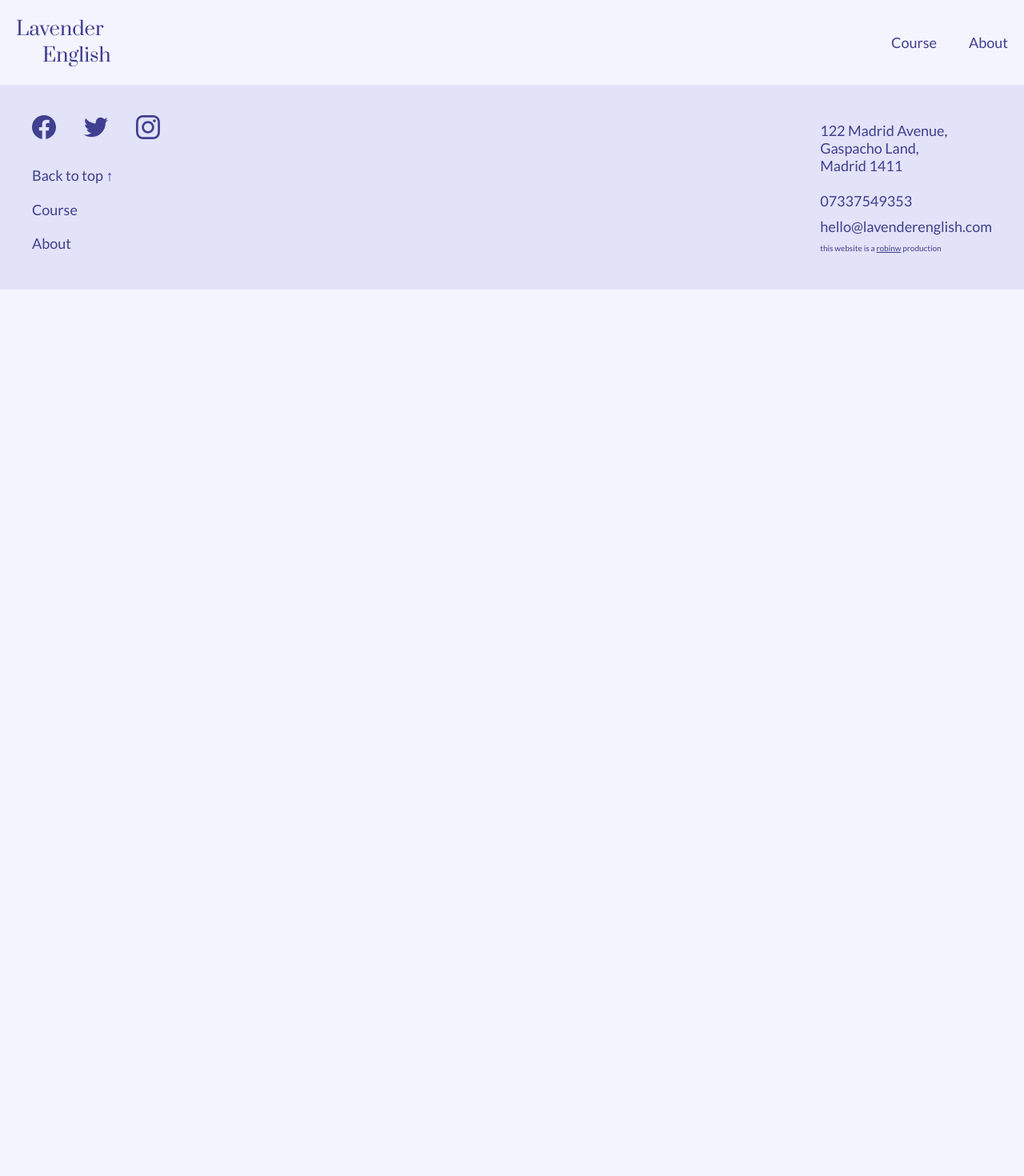
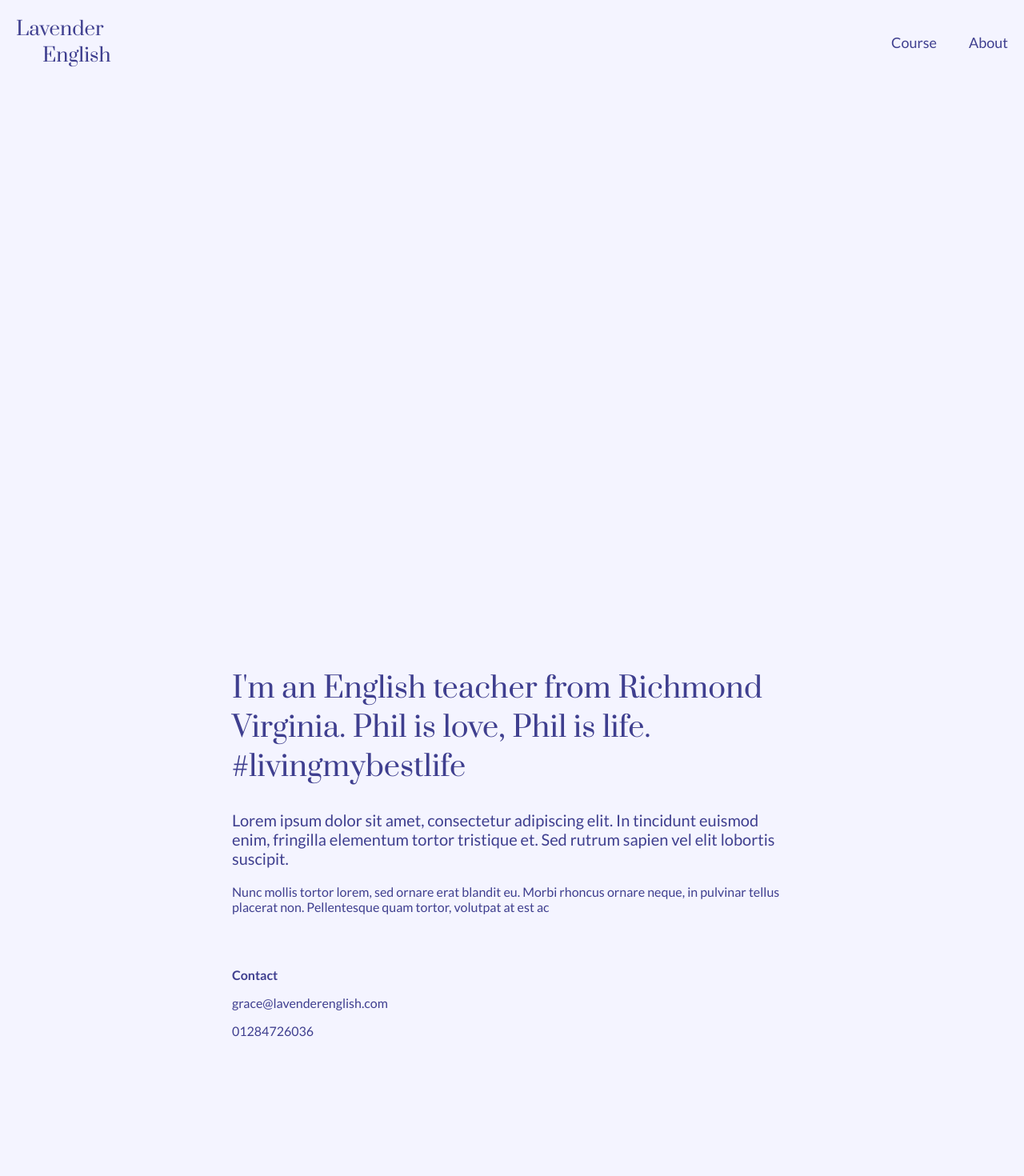
Before and after one commit to robinojw/Lavender, a Next.js app: page /about in a window 1280 px wide. Shown: the top 1470 px of the page at 80% size. Before the commit the page ends 800 px from the top, so only its background shows below. Built offline with nearby package versions, Linux system fonts and the light colour scheme.

Commit message:
Add about component

```diff
--- /dev/null
+++ b/components/about-component/about-component.tsx
@@ -0,0 +1,43 @@
+import styles from "./about.module.scss";
+
+interface AboutContent {
+  title: string;
+  description: string;
+  subDes: string;
+  email: string;
+  phone: string;
+}
+
+interface AboutProps {
+  about: AboutContent;
+}
+
+const profileImg = {
+  background: "url('/grace.jpg') center top;",
+  backgroundSize: "cover",
+  backgroundRepeat: "no-repeat"
+};
+
+export const AboutComponent = ({ about }: AboutProps) => {
+  return (
+    <div className={styles.about}>
+      <div className={styles.info}>
+        <h2>{about.title}</h2>
+        <p className={styles.primary}>{about.description}</p>
+        <p>{about.subDes}</p>
+        <div className={styles.contact}>
+          <p>
+            <strong>Contact</strong>
+          </p>
+          <p>
+            <a href={"mailto:" + about.email}>{about.email}</a>
+          </p>
+          <p>
+            <a href={"tel:" + about.phone}>{about.phone}</a>
+          </p>
+        </div>
+      </div>
+      <div className={styles.photo} style={profileImg}></div>
+    </div>
+  );
+};
--- /dev/null
+++ b/components/about-component/about.module.scss
@@ -0,0 +1,65 @@
+@import '/scss/breakpoints.scss';
+
+.about {
+  display: flex;
+  flex-direction: row;
+  justify-content: space-between;
+  padding: 100px 0 180px;
+  width: 100%;
+  animation: about 1s ease-out;
+
+  @keyframes about {
+    0% { opacity: 0; transform: translateY(50px);}
+    100%{opacity: 1; transform: translateY(0px);}
+  }
+
+  @include xl {
+    flex-direction: column-reverse;
+    align-items: center;
+  }
+
+
+  @include md {
+    padding: 25px 0 50px;
+  }
+
+  .info {
+    display: flex;
+    flex-direction: column;
+    justify-content: center;
+    max-width: 700px;
+
+    h2 {
+      font: 400 36px 'Prata', sans-serif;
+      width: 100%;
+    }
+
+    p, a {
+      font: 400 16px 'Lato', sans-serif;
+      margin-top: 0;
+    }
+
+    .primary {
+      font: 400 20px 'Lato', sans-serif;
+    }
+
+    .contact {
+      margin: 50px 0;
+    }
+  }
+
+  .photo {
+    border-radius: 50%;
+    height: 500px;
+    width: 500px;
+
+    @include xl {
+      margin: 50px 0;
+    }
+
+    @include md {
+      width: 90%;
+      height: 80vw;
+    }
+  }
+}
--- a/pages/about.tsx
+++ b/pages/about.tsx
@@ -1,7 +1,20 @@
+import { AboutComponent } from "../components/about-component/about-component";
+
+const about = {
+  title:
+    "I'm an English teacher from Richmond Virginia. Phil is love, Phil is life. #livingmybestlife",
+  description:
+    "Lorem ipsum dolor sit amet, consectetur adipiscing elit. In tincidunt euismod enim, fringilla elementum tortor tristique et. Sed rutrum sapien vel elit lobortis suscipit.",
+  subDes:
+    " Nunc mollis tortor lorem, sed ornare erat blandit eu. Morbi rhoncus ornare neque, in pulvinar tellus placerat non. Pellentesque quam tortor, volutpat at est ac",
+  email: "grace@lavenderenglish.com",
+  phone: "01284726036"
+};
+
 export default function About() {
   return (
     <>
-      <div></div>
+      <AboutComponent about={about} />
     </>
   );
 }
```
Also changed, not shown: public/grace.jpg (added).
